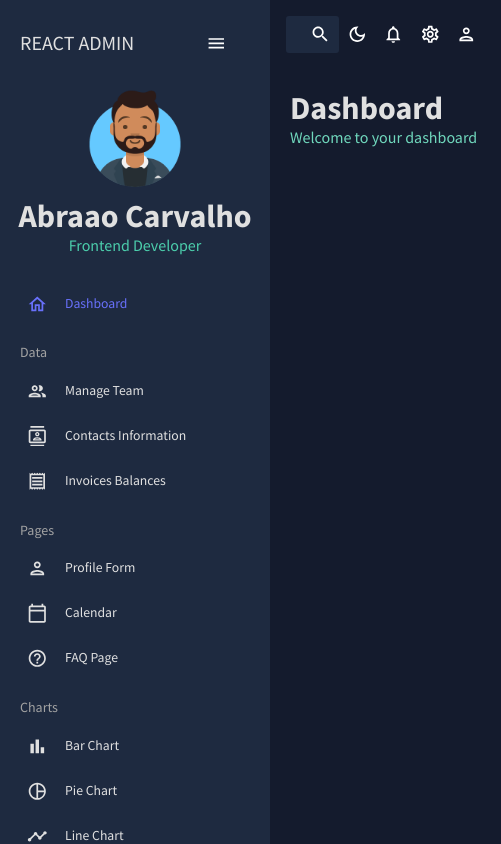
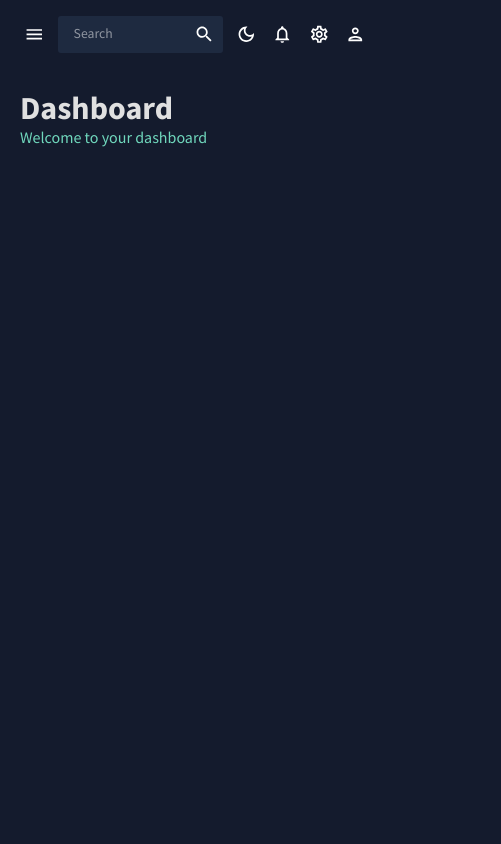
Before and after one commit to abrahamcarvalhoo/dashboard, a React (Create React App) app: page / in a window 390 px wide. Shown: the whole page, 501 px wide, since content can reach past the window. Built offline with nearby package versions, Linux system fonts and the light colour scheme.

Commit message:
some adjustments

```diff
--- a/package.json
+++ b/package.json
@@ -28,6 +28,7 @@
     "react-pro-sidebar": "^0.7.1",
     "react-router-dom": "^6.8.1",
     "react-scripts": "5.0.1",
+    "sass": "^1.58.1",
     "web-vitals": "^2.1.4",
     "yup": "^1.0.0"
   },
--- a/src/App.js
+++ b/src/App.js
@@ -1,6 +1,7 @@
+import { useState } from 'react';
+import { Routes, Route } from "react-router-dom";
+import { CssBaseline, ThemeProvider, useMediaQuery } from "@mui/material";
 import { ColorModeContext, useMode } from "./theme";
-import { CssBaseline, ThemeProvider } from "@mui/material";
-import { Routes, Route } from "react-router-dom";
 import Topbar from "./scenes/global/Topbar";
 import Sidebar from "./scenes/global/Sidebar";
 import Dashboard from "./scenes/dashboard";
@@ -9,23 +10,41 @@ import Contacts from "./scenes/contacts";
 import Invoices from "./scenes/invoices";
 import Form from "./scenes/form";
 import Calendar from "./scenes/calendar";
+import FAQ from "./scenes/faq";
 // import Bar from "./scenes/bar";
 // import Pie from "./scenes/pie";
 // import Line from "./scenes/line";
-// import FAQ from "./scenes/faq";
 // import Geography from "./scenes/geography";
 
 function App() {
   const [theme, colorMode] = useMode();
+  const [isCollapsed, setIsCollapsed] = useState(false);
+  const [isToggled, setIsToggled] = useState(false);
+  const isMobile = useMediaQuery(theme.breakpoints.down("md"));
+
+  const handleIsCollapsed = () => {
+    setIsCollapsed((value) => !value);
+  };
+
+  const handleIsToggled = () => {
+    setIsToggled((value) => !value);
+  };
 
   return (
   <ColorModeContext.Provider value={colorMode}>
     <ThemeProvider theme={theme}>
       <CssBaseline />
       <div className="app">
-        <Sidebar />
-        <main className="content">
-          <Topbar />
+        <Sidebar
+        isMobile={isMobile}
+        isCollapsed={isCollapsed}
+        handleIsCollapsed={handleIsCollapsed}
+        isToggled={isToggled}
+        handleIsToggled={handleIsToggled} />
+
+        <main className={isCollapsed && 'is-collapsed'}>
+          <Topbar isMobile={isMobile} isToggled={isToggled} handleIsToggled={handleIsToggled} />
+
           <Routes>
             <Route path="/" element={<Dashboard />} />
             <Route path="/team" element={<Team />} />
@@ -33,10 +52,10 @@ function App() {
             <Route path="/invoices" element={<Invoices />} />
             <Route path="/form" element={<Form />} />
             <Route path="/calendar" element={<Calendar />} />
+            <Route path="/faq" element={<FAQ />} />
             {/* <Route path="/bar" element={<Bar />} /> */}
             {/* <Route path="/pie" element={<Pie />} /> */}
             {/* <Route path="/line" element={<Line />} /> */}
-            {/* <Route path="/faq" element={<FAQ />} /> */}
             {/* <Route path="/geography" element={<Geography />} /> */}
           </Routes>
         </main>
--- a/src/index.css
+++ /dev/null
@@ -1,32 +0,0 @@
-@import url('https://fonts.googleapis.com/css2?family=Source+Sans+Pro:wght@400;600;700&display=swap');
-
-html,
-body,
-#root,
-.app,
-.content {
-  width: 100%;
-  height: 100%;
-  font-family: 'Source Sans Pro', sans-serif;
-}
-
-.app {
-  display: flex;
-  position: relative;
-}
-
-::-webkit-scrollbar {
-  width: 10px;
-}
-
-::-webkit-scrollbar-track {
-  background: #e0e0e0;
-}
-
-::-webkit-scrollbar-thumb {
-  background: #888;
-}
-
-::-webkit-scrollbar-track:hover {
-  background: #555;
-}
--- a/src/index.js
+++ b/src/index.js
@@ -1,6 +1,6 @@
 import React from 'react';
 import ReactDOM from 'react-dom/client';
-import './index.css';
+import './index.scss';
 import App from './App';
 import { BrowserRouter } from 'react-router-dom';
 
--- /dev/null
+++ b/src/index.scss
@@ -0,0 +1,55 @@
+$breakpoint-xs: 0 !default;
+$breakpoint-sm: 600px !default;
+$breakpoint-md: 900px !default;
+$breakpoint-lg: 1200px !default;
+$breakpoint-xl: 1536px !default;
+
+$sidebar-width: 270px !default;
+$sidebar-collapsed-width: 80px !default;
+
+@import '~react-pro-sidebar/dist/scss/styles.scss';
+@import url('https://fonts.googleapis.com/css2?family=Source+Sans+Pro:wght@400;600;700&display=swap');
+
+html,
+body,
+main {
+  width: 100%;
+  font-family: 'Source Sans Pro', sans-serif;
+}
+
+.app {
+  display: flex;
+}
+
+::-webkit-scrollbar {
+  width: 8px;
+}
+
+::-webkit-scrollbar-track {
+  background: #e0e0e0;
+}
+
+::-webkit-scrollbar-thumb {
+  background: #888;
+}
+
+::-webkit-scrollbar-track:hover {
+  background: #555;
+}
+
+@media (min-width: $breakpoint-md) {
+  .pro-sidebar {
+    top: 0;
+    left: 0;
+    position: fixed;
+  }
+
+  main {
+    margin-left: $sidebar-width;
+    transition: margin-left, 0.3s;
+
+    &.is-collapsed {
+      margin-left: $sidebar-collapsed-width;
+    }
+  }
+}
--- a/src/scenes/global/Sidebar.jsx
+++ b/src/scenes/global/Sidebar.jsx
@@ -2,7 +2,6 @@ import { useState } from 'react';
 import { ProSidebar, Menu, MenuItem } from 'react-pro-sidebar';
 import { Box, IconButton, Typography, useTheme } from '@mui/material';
 import { Link } from 'react-router-dom';
-import 'react-pro-sidebar/dist/css/styles.css';
 import { tokens } from '../../theme';
 import HomeOutlinedIcon from "@mui/icons-material/HomeOutlined";
 import PeopleOutlinedIcon from "@mui/icons-material/PeopleOutlined";
@@ -17,22 +16,22 @@ import TimelineOutlinedIcon from "@mui/icons-material/TimelineOutlined";
 import MenuOutlinedIcon from "@mui/icons-material/MenuOutlined";
 import MapOutlinedIcon from "@mui/icons-material/MapOutlined";
 
+const Sidebar = ({ isMobile, isCollapsed, handleIsCollapsed, isToggled, handleIsToggled }) => {
+  const theme = useTheme();
+  const colors = tokens(theme.palette.mode);
+  const [selected, setSelected] = useState("Dashboard");
+
   const Item = ({ title, to, icon, selected, setSelected }) => {
     const theme = useTheme();
     const colors = tokens(theme.palette.mode);
+
     return (
-    <MenuItem active={selected === title} style={{ color: colors.grey[100] }} onClick={() => setSelected(title)} icon={icon}>
+      <MenuItem active={selected === title} style={{ color: colors.grey[100] }} onClick={() => {setSelected(title); isMobile && handleIsToggled()}} icon={icon}>
         <Typography>{title}</Typography>
         <Link to={to} />
       </MenuItem>
     )
   }
-
-const Sidebar = () => {
-  const theme = useTheme();
-  const colors = tokens(theme.palette.mode);
-  const [isCollapsed, setIsCollapsed] = useState(false);
-  const [selected, setSelected] = useState("Dashboard");
 
   return (
     <Box sx ={{
@@ -52,27 +51,26 @@ const Sidebar = () => {
         color: "#6870fa !important"
       }
     }}>
-      <ProSidebar collapsed={isCollapsed}>
+      <ProSidebar breakPoint="md" collapsed={isCollapsed} toggled={isToggled} onToggle={() => handleIsToggled()}>
         <Menu iconShape="square">
           <MenuItem
-            onClick={() => setIsCollapsed(!isCollapsed)}
+            onClick={() => isMobile ? handleIsToggled() : handleIsCollapsed()}
             icon={isCollapsed ? <MenuOutlinedIcon /> : undefined}
             style={{ margin: "10px 0 20px 0", color: colors.grey[100] }}>
             {!isCollapsed && (
               <Box display="flex" justifyContent="space-between" alignItems="center">
                 <Typography variant="h4" color={colors.grey[100]} textTransform="uppercase">React Admin</Typography>
-                <IconButton onClick={() => setIsCollapsed(!isCollapsed)}>
+                <IconButton>
                   <MenuOutlinedIcon />
                 </IconButton>
               </Box>
             )}
           </MenuItem>
 
-          {!isCollapsed && (
+          {!isCollapsed && !isMobile && (
             <Box mb="25px">
               <Box display="flex" justifyContent="center" alignItems="center">
-                <img alt="profile-user" width="100px" height="100px" src={`../../assets/avatar.png`} style={{ borderRadius: "50%" }}
-                />
+                <img alt="profile-user" width="100px" height="100px" src={`../../assets/avatar.png`} style={{ borderRadius: "50%" }} />
               </Box>
 
               <Box textAlign="center">
--- a/src/scenes/global/Topbar.jsx
+++ b/src/scenes/global/Topbar.jsx
@@ -1,6 +1,7 @@
 import { Box, IconButton, InputBase, useTheme } from "@mui/material";
 import { useContext } from "react";
 import { ColorModeContext, tokens } from "../../theme";
+import MenuOutlinedIcon from "@mui/icons-material/MenuOutlined";
 import LightModeOutlinedIcon from "@mui/icons-material/LightModeOutlined";
 import DarkModeOutlinedIcon from "@mui/icons-material/DarkModeOutlined";
 import NotificationsOutlinedIcon from "@mui/icons-material/NotificationsOutlined";
@@ -8,20 +9,27 @@ import SettingsOutlinedIcon from "@mui/icons-material/SettingsOutlined";
 import PersonOutlinedIcon from "@mui/icons-material/PersonOutlined";
 import SearchIcon from "@mui/icons-material/Search";
 
-const Topbar = () => {
+const Topbar = ({ isMobile, handleIsToggled }) => {
   const theme = useTheme();
   const colors = tokens(theme.palette.mode);
   const colorMode = useContext(ColorModeContext);
 
   return (<Box display="flex" justifyContent="space-between" p={2}>
-    <Box display="flex" backgroundColor={colors.primary[400]} borderRadius="3px">
-      <InputBase sx={{ ml: 2, flex: 1 }} placeholder="Search"></InputBase>
-      <IconButton type="button" sx={{ p: 1 }}>
-        <SearchIcon />
-      </IconButton>
+    <Box display="flex" alignItems="center">
+      { isMobile &&
+        <IconButton onClick={() => handleIsToggled()} sx={{ marginRight: "5px" }}>
+          <MenuOutlinedIcon />
+        </IconButton>
+      }
+      <Box display="flex" backgroundColor={colors.primary[400]} borderRadius="3px">
+        <InputBase sx={{ ml: 2, flex: 1 }} placeholder="Search"></InputBase>
+        <IconButton type="button" sx={{ p: 1 }}>
+          <SearchIcon />
+        </IconButton>
+      </Box>
     </Box>
 
-     <Box display="flex">
+     <Box display="flex" sx={{ marginLeft: "5px" }}>
       <IconButton onClick={colorMode.toggleColorMode}>
         { theme.palette.mode === "dark"
         ? (
```
Lines whose indentation alone changed are shown as unchanged.
